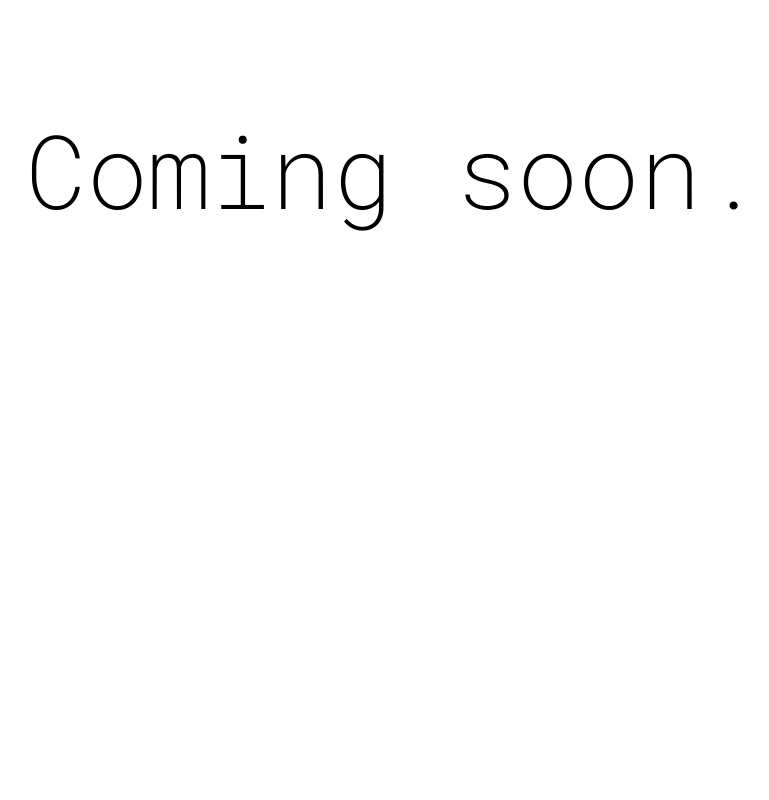
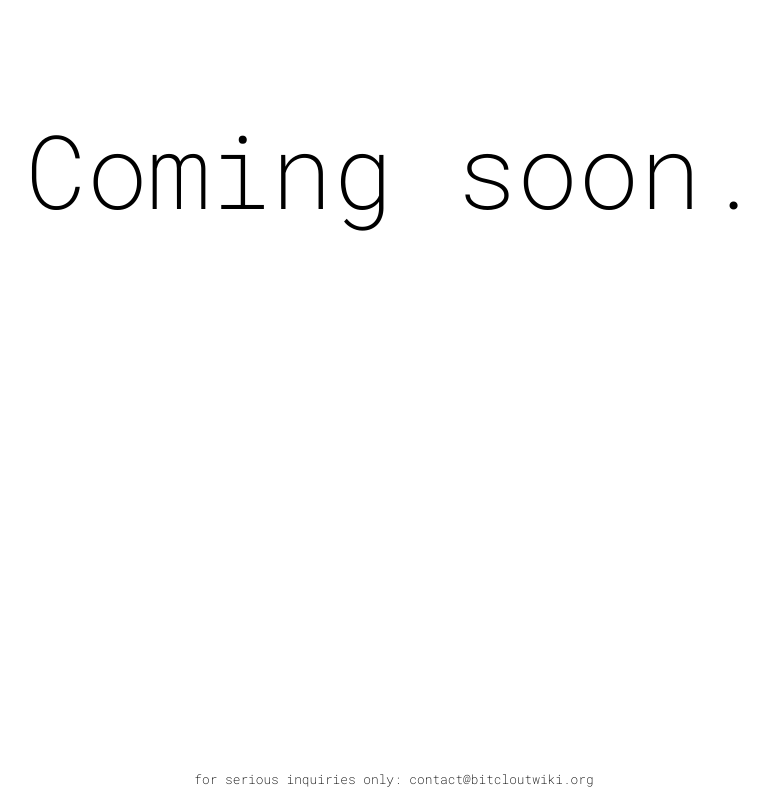
Before and after one commit to gemt33/launch-countdown-webpage, a plain HTML site: page index.html in a window 1280 px wide. Shown: the whole page, without its empty margins (246-1015 px from the left). Drawn offline with Linux system fonts and the light colour scheme.

Commit message:
Update index.html

```diff
--- a/index.html
+++ b/index.html
@@ -11,12 +11,20 @@
     body {
       font-family: 'Roboto Mono', monospace;
     }
-    div.centered {
+    .centered {
       text-align: center;
     }
-    div.big {
+    .big {
       font-size: 8vw;
     }
+    .footer {
+      position: fixed;
+      left: 0;
+      bottom: 0;
+      width: 100%;
+      text-align: center;
+      font-size: 1vw;
+}
 
 
 
@@ -29,5 +37,6 @@
   </style>
   <body>
     <div class="centered big"><p>Coming soon.</p></div>
+    <div class="footer"><p>for serious inquiries only: contact@bitcloutwiki.org</p></div>
   </body>
 </html>
```
